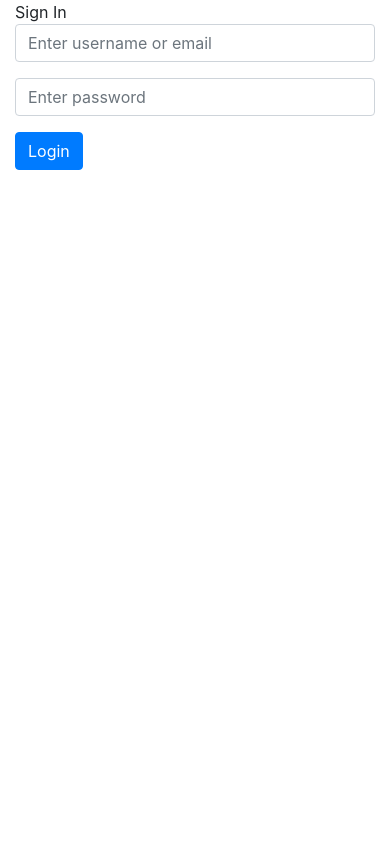
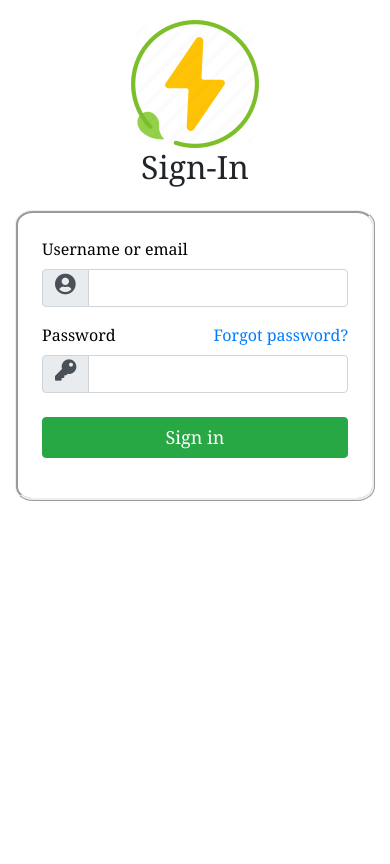
Before and after one commit to dkasantegithub/ECMS-Electricity_Consumption_Monitoring_System, a PHP site: page / in a window 390 px wide. Run offline with PHP 8.4, Linux system fonts and the light colour scheme; some libraries are stand-ins or nearby versions.

Commit message:
update on login

```diff
--- /dev/null
+++ b/static/index.css
@@ -0,0 +1,28 @@
+body{
+
+    margin-top:5%;
+    font-family: Georgia, 'Times New Roman', Times, serif;
+    background-size: cover;
+    background-repeat: no-repeat;
+    overflow-x: hidden;
+    overflow-y: hidden;
+    height: 100vh;
+}
+
+.container-fluid{
+    margin-bottom: 5%;
+    margin-bottom: 10%;
+}
+.card-body-login {
+    color:black;
+    border:3px ridge;
+    border-radius:5%;
+}
+
+
+
+.btn{
+    font-family: Georgia, 'Times New Roman', Times, serif;
+    font-size: large;
+    font-weight: 500;
+}
--- a/templates/index.php
+++ b/templates/index.php
@@ -18,8 +18,6 @@
             $error = $user->loginError;
         }
     }
-
-
 ?>
 
 
@@ -32,44 +30,68 @@
 <meta http-equiv="X-UA-Compatible" content="ie=edge">
 <link rel="stylesheet" href="https://cdnjs.cloudflare.com/ajax/libs/twitter-bootstrap/4.4.1/css/bootstrap.min.css">
 <link rel="stylesheet" href="https://cdnjs.cloudflare.com/ajax/libs/font-awesome/5.11.2/css/all.min.css">
-<link rel="stylesheet" href="style.css">
-<title>Login-page</title>
+<link rel="stylesheet" href="../static/index.css">
+<title>Admin Login</title>
 </head>
+
 <body>
-
-     <div class="container-fluid">
-        <div class="main">
-            <form action="<?php echo htmlspecialchars($_SERVER["PHP_SELF"]); ?>" method="post">
-
-            <div class="header">Sign In</div>
+     <div class='container-fluid'>
+        <div class='row'>
+        <div class='col-sm-4 col-md-4 col-lg-4 mx-auto'>
+         <!-- image -->
+         <div class='text mb-4 text-center'>
+            <img src="../images/pic4.png">
+            <h2>Sign-In</h2>
+        </div>
 
          <!-- display error -->
         <?php if(isset($error)) {  ?>
-                    <div class="alert alert-danger">
+            <div class="alert alert-danger error text-center mb-3">
                 <i class="glyphicon glyphicon-warning-sign"></i>
                 &nbsp; <?php echo $error; ?>
             </div>
         <?php } ?>
 
-                <!-- username or email field -->
-                <div class="form-group">
-                    <input type="text" name="user_email" placeholder="Enter username or email" class="form-control">
+        <div class='card-login'>
+        <div class='card-body-login p-4'>
+        <!-- Form -->
+        <form action="<?php echo htmlspecialchars($_SERVER["PHP_SELF"]); ?>" method="post">
+
+            <!--username field -->
+            <label for="username">Username or email</label>
+            <div class="input-group mb-3">
+            <div class="input-group-prepend">
+                <i class="input-group-text fa fa-user-circle fa-lg"></i>
+            </div>
+            <input type="text" class="form-control" name="user_email"
+                   value="<?php echo htmlspecialchars($_POST['user_email'] ?? ''); ?>">
             </div>
 
-                <!-- password field -->
-                <div class="form-group">
-                    <input type="password" name="password" placeholder="Enter password" class="form-control">
+            <!--password field -->
+            <label for="password">Password</label>
+            <span class="float-right"> <a href="#">Forgot password?</a> </span>
+            <div class="input-group mb-3">
+            <div class="input-group-prepend">
+                <i class="input-group-text fa fa-key fa-lg"></i>
+            </div>
+            <input type="password" class="form-control" name="password">
             </div>
 
-                <!-- button -->
-                <div class="form-group">
-                    <button type="submit" name="login" value="submit" class="btn btn-primary">Login</button>
+
+            <!-- Button -->
+            <div class='form-group text-center mt-4'>
+            <input type="hidden" name="login" value="submit">
+            <button type="submit" class="btn btn-success btn-block">Sign in</button>
             </div>
         </form>
         </div>
         </div>
+    </div>
+    </div>
+    </div>
 
 
+<!-- bootstrap scripting links -->
 <script src="https://cdnjs.cloudflare.com/ajax/libs/jquery/3.4.1/jquery.slim.min.js"></script>
 <script src="https://cdnjs.cloudflare.com/ajax/libs/popper.js/1.16.0/umd/popper.min.js"></script>
 <script src="https://cdnjs.cloudflare.com/ajax/libs/twitter-bootstrap/4.4.1/js/bootstrap.min.js"></script>
```
Also changed, not shown: templates/home.php (added, +34 -0 lines), templates/index_0.php (added, +75 -0 lines), images/pic1.jpg (added), images/pic2.jpg (added), images/pic3.png (added), images/pic4.png (added). Lines whose indentation alone changed are shown as unchanged.
